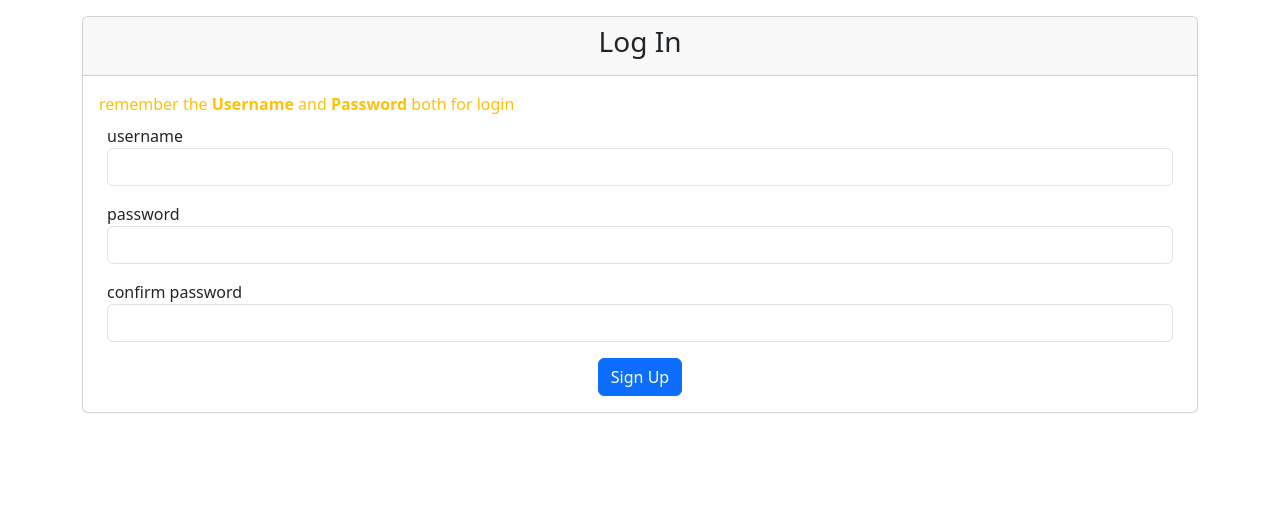
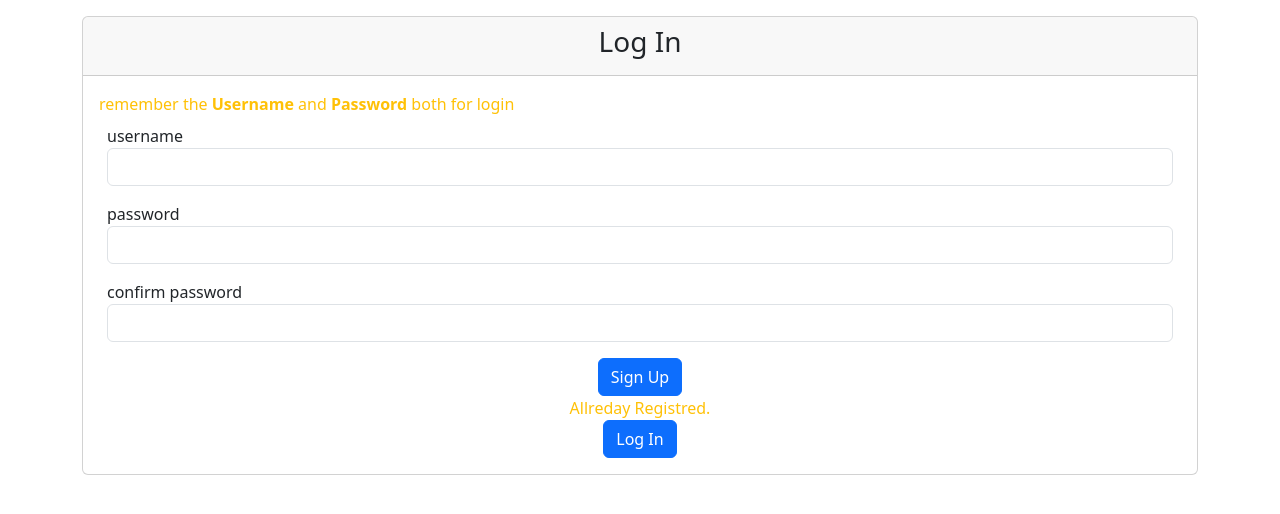
Before and after one commit to aniket3333/Todo_React, a React (Create React App) app: page / in a window 1280 px wide. Both pictures are taken after a click on the button "Sign Up". Shown: the top 514 px of the page. Built offline with nearby package versions, Linux system fonts and the light colour scheme.

Commit message:
add login on signup

```diff
--- a/src/Components/Login.js
+++ b/src/Components/Login.js
@@ -84,6 +84,7 @@ const Login = ({ onLog }) => {
                 onPss={(e) => setPass(e.target.value)}
                 onCpass={(e) => setCpass(e.target.value)}
                 onSignup={handleSignup}
+                onlin={()=>setSignup(false)}
               />
             ) : (
               <LoginPage
--- a/src/Components/LoginPage.js
+++ b/src/Components/LoginPage.js
@@ -40,7 +40,7 @@ const LoginPage = ({ onLogIn, usr, pss, onUsr, onPss,onSign }) => {
             <div className="text-center mt-2">
               <Button type="submit">Log In</Button><br/>
               <span className="text-warning">Not register Yet?</span><br/>
-              <Button onClick={(hanOb)}>Sign Up</Button>
+              <Button onClick={hanOb}>Sign Up</Button>
             </div>
           </form>
         </div>
--- a/src/Components/SignUp.js
+++ b/src/Components/SignUp.js
@@ -1,10 +1,15 @@
 import React from "react";
 import { Button } from "react-bootstrap";
-const SignUp = ({ usr, pss, cpss, onUsr, onPss, onCpass, onSignup }) => {
+const SignUp = ({ usr, pss, cpss, onUsr, onPss, onCpass, onSignup,onlin }) => {
   const handleSub = (e) => {
     e.preventDefault();
     onSignup();
   };
+  const han= (e) =>{
+    e.preventDefault()
+    onlin()
+
+  }
   return (
     <>
       <div className="row">
@@ -47,6 +52,10 @@ const SignUp = ({ usr, pss, cpss, onUsr, onPss, onCpass, onSignup }) => {
             </div>
             <div className="text-center mt-2">
               <Button type="submit">Sign Up</Button>
+              <br/>
+              <span className="text-warning">Allreday Registred.</span><br/>
+              <Button onClick={han}>Log In</Button>
+
             </div>
           </form>
         </div>
```
